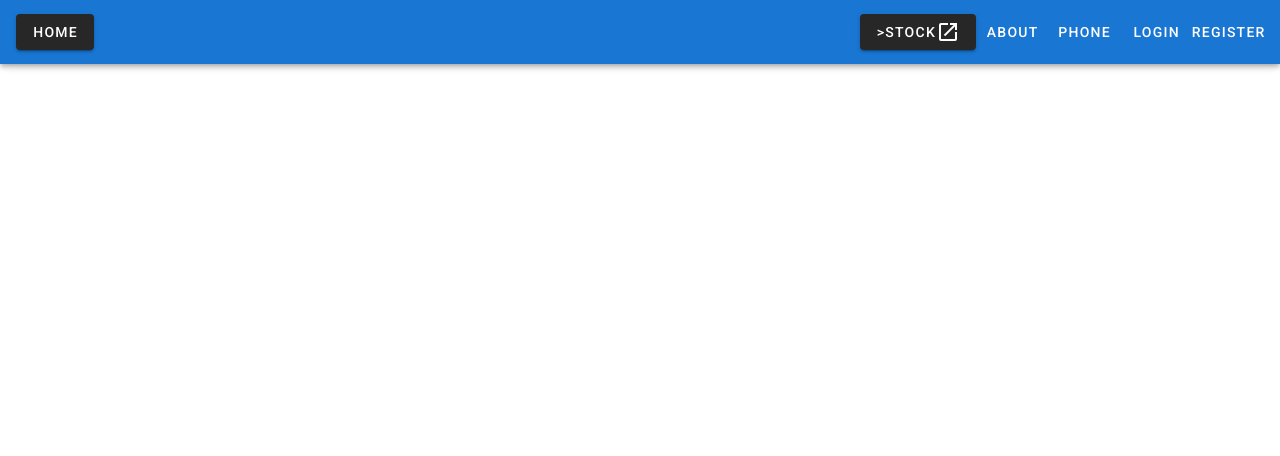
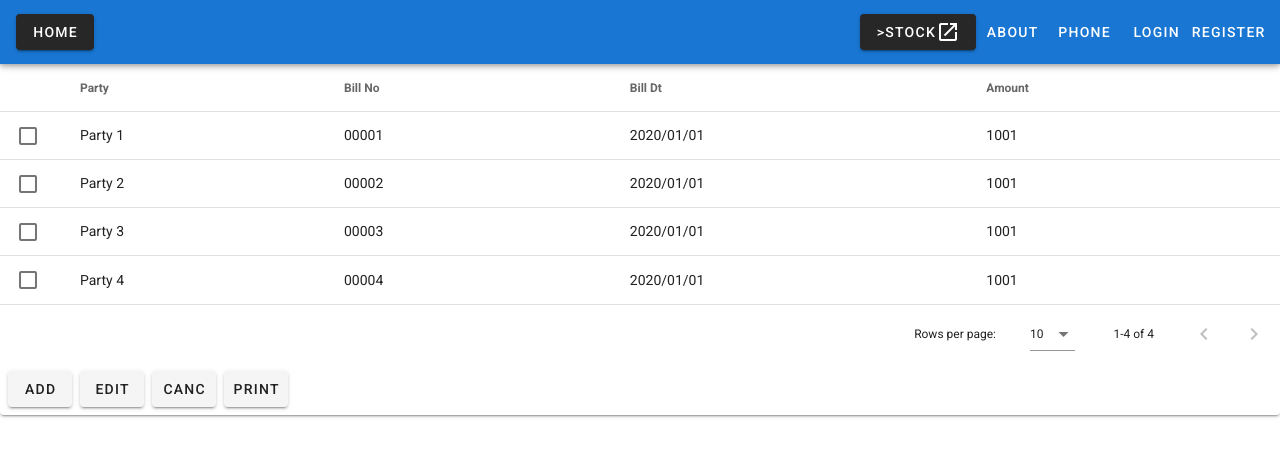
Before and after one commit to ankuryu/tplt, a Vue app in the folder client/: page /invoice in a window 1280 px wide. Shown: the top 456 px of the page. Built offline with nearby package versions, Linux system fonts and the light colour scheme.

Commit message:
invoice.vue added

```diff
--- a/client/src/router.js
+++ b/client/src/router.js
@@ -7,6 +7,7 @@ import Table2 from  './views/table2.vue'
 import Tbl3 from  './views/tbl3.vue'
 import Tbl4 from  './views/tbl4.vue'
 import Crud from  './views/crud.vue'
+import Invoice from './views/Invoice.vue'
 import register from './views/register'
 import login from './views/login'
 Vue.use(Router)
@@ -75,8 +76,13 @@ export default new Router({
       name: 'register',
       component: register
 //      component: () => import('./views/stock.vue')
-    }
-
+    },
+{
+      path: '/invoice',
+      name: 'Invoice',
+      component: Invoice
+//      component: () => import('./views/stock.vue')
+    },
 
 
 
--- a/client/src/views/Home.vue
+++ b/client/src/views/Home.vue
@@ -2,6 +2,10 @@
 <div>
 <h2>Home</h2>
   <v-data-table
+  show-select
+  single-select
+  item-key="name"
+  selectable-key="name"
     :headers="headers"
     :items="desserts"
     :items-per-page="5"
@@ -13,6 +17,7 @@
   export default {
     data () {
       return {
+        selected:[],
         headers: [
           {
             text: 'Dessert (100g serving)',
--- /dev/null
+++ b/client/src/views/Invoice.vue
@@ -0,0 +1,100 @@
+/* eslint-disable no-console */
+/* eslint-disable no-console */
+<template>
+  <div>
+    <v-card>
+      <v-data-table
+        :items="bills"
+        :headers="headers"
+        show-select
+        single-select
+        item-key="bno"
+        v-model="selected"
+      ></v-data-table>
+      <v-card-actions>
+        <v-btn @click="addinvoice">Add</v-btn>
+        <v-btn @click="ediinvoice">Edit</v-btn>
+        <v-btn>Canc</v-btn>
+        <v-btn>Print</v-btn>
+      </v-card-actions>
+    </v-card>
+    <v-dialog v-model="dia1">
+      <v-card>
+        <v-container>
+          <v-row>
+            <v-col cols="6">
+              <v-text-field label="Party" v-model="vtop.pname"/>
+            </v-col>
+            <v-col cols="2">
+              <v-text-field label="Bno" v-model="vtop.bno"/>
+            </v-col>
+            <v-col cols="2">
+              <v-text-field label="Bdt" v-model="vtop.bdt"/>
+            </v-col>
+            <v-col cols="2">
+              <v-text-field label="Amount" v-model="vtop.bamt"/>
+            </v-col>
+          </v-row>
+        </v-container>
+        <v-card-actions>
+          <v-btn @click="sav_it">Save</v-btn>
+          <v-btn @click="dia1=false">Cancel</v-btn>
+        </v-card-actions>
+      </v-card>
+    </v-dialog>
+  </div>
+</template>
+<script>
+export default {
+  data() {
+    return {
+      dia1: false,
+      aflg: false, // flag to show adding content
+      bills: [
+        { pname: "Party 1", bno: "00001", bdt: "2020/01/01", bamt: 1001 },
+        { pname: "Party 2", bno: "00002", bdt: "2020/01/01", bamt: 1001 },
+        { pname: "Party 3", bno: "00003", bdt: "2020/01/01", bamt: 1001 },
+        { pname: "Party 4", bno: "00004", bdt: "2020/01/01", bamt: 1001 }
+      ],
+      headers: [
+        { text: "Party", value: "pname" },
+        { text: "Bill No", value: "bno" },
+        { text: "Bill Dt", value: "bdt" },
+        { text: "Amount", value: "bamt" }
+      ],
+      selected: [],
+      vtop: { pname: "", bno: "", bdt: "", bamt: 0 }
+    };
+  },
+  methods: {
+    addinvoice: function() {
+      this.dia1 = true;
+      this.aflg = true;
+    },
+    ediinvoice: function() {},
+    delinvoice: function() {},
+    mk_obj: function() {
+      return { pname: "", bno: "", bdt: "", bamt: 0 };
+    },
+    sav_it: function() {
+      if (this.aflg) {
+        var tmp = this.mk_obj();
+        tmp = Object.assign(tmp, this.vtop);
+        this.bills.push(tmp);
+      } else {
+        //console.log("Editing");
+      }
+      //console.log(this.bills);
+      this.clr_it();
+      this.dia1 = false;
+      this.aflg = false;
+    },
+    clr_it: function() {
+      this.vtop.pname = "";
+      this.vtop.bno = "";
+      this.vtop.bdt = "";
+      this.vtop.bamt = 0;
+    }
+  }
+};
+</script>
```
